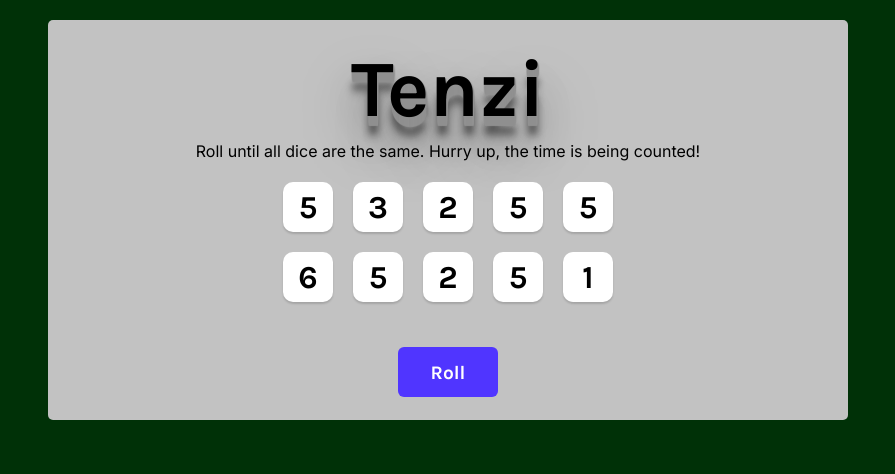
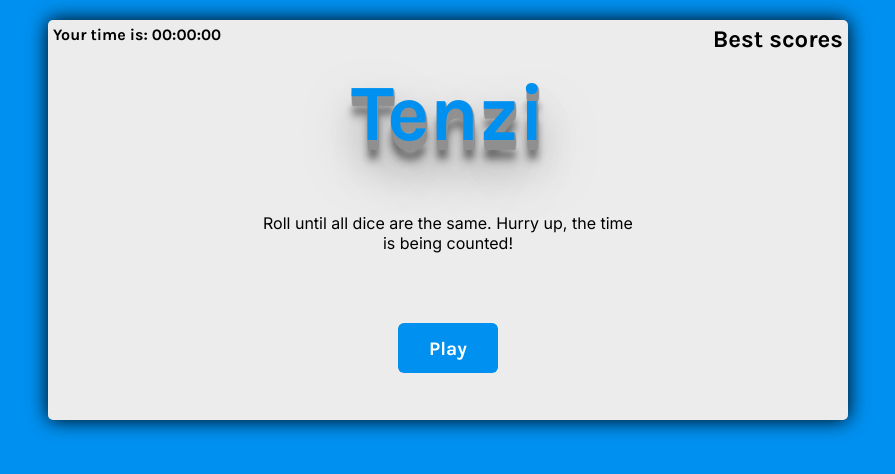
Before and after one commit to rhalupczok/Tenzies, a React (Create React App) app: page / in a window 1280 px wide. Shown: the top 474 px of the page, without its empty margins (192-1087 px from the left). Built offline with nearby package versions, Linux system fonts and the light colour scheme.

Commit message:
added stopwatch, bestscores table

```diff
--- a/src/App.tsx
+++ b/src/App.tsx
@@ -1,29 +1,27 @@
 import React from "react";
 import Die from "./components/die";
+import Stopwatch from "./components/stopwatch";
+import Scoretable from "./components/scoretable";
+import WinPopup from "./components/winpopup";
 import { nanoid } from "nanoid";
 import Confetti from "react-confetti";
 
 export default function App() {
     const [dice, setDice] = React.useState(allNewDice());
-
     const [tenzies, setTenzies] = React.useState(false);
-
-    const [clock, setClock] = React.useState(0);
+    const [play, setPlay] = React.useState(false);
+    const [score, setScore] = React.useState<number[]>([]);
+    const [running, setRunning] = React.useState(false);
 
     React.useEffect(() => {
-        const allHeld = dice.every((die) => die.isHeld);
-        const firstValue = dice[0].value;
+        const allHeld: Boolean = dice.every((die) => die.isHeld);
+        const firstValue: number | string = dice[0].value;
         const allValues = dice.every((die) => die.value === firstValue);
         if (allHeld && allValues) {
             console.log("YOU WON");
             setTenzies(true);
+            setRunning(false);
         }
-
-        // for (let i = 0; i < dice.length - 1; i++) {
-        //     if (dice[i].isHeld === false || dice[i].value !== dice[i + 1].value)
-        //         return;
-        // }
-        // setTenzies(true);
     }, [dice]);
 
     function generateNewDie() {
@@ -72,32 +70,58 @@ export default function App() {
         />
     ));
 
-    // const timeCounter = (time) => {
-    //     let lastTime = this.gameTime - time / 1000;
-    //     let min = Math.floor((lastTime % (60 * 60)) / 60);
-    //     let sec = Math.floor(lastTime % 60);
-    //     let timer = document.getElementById("timer");
-
-    //     if (min + sec >= 0) {
-    //         timer.innerHTML = `TIME: ${min}min ${sec}sec`;
-    //     } else {
-    //         timer.innerHTML = `TIME'S UP !!!`;
-    //         this.circleBall.vel.multBy(960 / 1000); //increasing the table friction when times up
-    //     }
-    // };
+    const scores = (time: number) => {
+        console.log("scoreUpdate 2");
+        setScore((prevScore) => [...prevScore, time]);
+    };
 
     return (
         <main>
             {tenzies && <Confetti />}
+            {tenzies && (
+                <div className="winPopup">
+                    <WinPopup score={score} />
+                    <button
+                        className="roll-dice"
+                        onClick={() => {
+                            setPlay(true);
+                            if (!running) setRunning(true);
+                            rollDice();
+                        }}
+                    >
+                        Play Again
+                    </button>
+                </div>
+            )}
             <h1 className="title">Tenzi</h1>
+            <Stopwatch
+                score={(time) => scores(time)}
+                running={running}
+                tenzies={tenzies}
+            />
+            <Scoretable scores={score} />
+
             <p className="instructions">
                 Roll until all dice are the same. Hurry up, the time is being
                 counted!
             </p>
-            <div className="dice-container">{diceElements}</div>
-            <button className="roll-dice" onClick={rollDice}>
-                {tenzies ? "New Game" : "Roll"}
-            </button>
+            {play && <div className="dice-container">{diceElements}</div>}
+            {play ? (
+                <button className="roll-dice" onClick={rollDice}>
+                    Roll
+                </button>
+            ) : (
+                <button
+                    className="roll-dice"
+                    onClick={() => {
+                        setPlay(true);
+                        if (!running) setRunning(true);
+                        setTenzies(false);
+                    }}
+                >
+                    Play
+                </button>
+            )}
         </main>
     );
 }
--- a/src/components/die.tsx
+++ b/src/components/die.tsx
@@ -2,7 +2,7 @@ import React from "react";
 
 interface DieProps {
     key: string;
-    value: number;
+    value: number | string;
     isHeld: boolean;
     holdDice: () => void;
 }
--- /dev/null
+++ b/src/components/scoretable.tsx
@@ -0,0 +1,35 @@
+import React from "react";
+
+interface Props {
+    scores: number[];
+}
+
+const Scoretable: React.FC<Props> = (props) => {
+    function compareNumbers(a: number, b: number) {
+        return a - b;
+    }
+    const scoreSort = props.scores.sort(compareNumbers);
+    if (scoreSort.length > 10) scoreSort.pop();
+    const scoreElements = scoreSort.map((score, index) => {
+        return (
+            <div key={score} className="scoretable--score">
+                {index + 1}.{" "}
+                <span>
+                    {("0" + Math.floor((score / 60000) % 60)).slice(-2)}:
+                </span>
+                <span>
+                    {("0" + Math.floor((score / 1000) % 60)).slice(-2)}:
+                </span>
+                <span>{("0" + ((score / 10) % 100)).slice(-2)}</span>
+            </div>
+        );
+    });
+    return (
+        <div className="scoretable">
+            <h2 className="scoretable--header">Best scores</h2>
+            {scoreElements}
+        </div>
+    );
+};
+
+export default Scoretable;
--- /dev/null
+++ b/src/components/stopwatch.tsx
@@ -0,0 +1,43 @@
+import React from "react";
+
+interface Props {
+    score: (time: number) => void;
+    running: boolean;
+    tenzies: boolean;
+}
+
+const Stopwatch: React.FC<Props> = ({ score, running, tenzies }) => {
+    const [time, setTime] = React.useState(0);
+
+    React.useEffect(() => {
+        let interval: NodeJS.Timeout | undefined;
+        if (running) {
+            interval = setInterval(() => {
+                setTime((prevTime) => prevTime + 10);
+            }, 10);
+        } else if (!running) {
+            clearInterval(interval);
+        }
+        return () => clearInterval(interval);
+    }, [running]);
+
+    React.useEffect(() => {
+        if (tenzies) score(time);
+        setTime(0);
+    }, [tenzies]);
+
+    return (
+        <div className="stopwatch">
+            <div className="numbers">
+                <span>Your time is: </span>
+                <span>
+                    {("0" + Math.floor((time / 60000) % 60)).slice(-2)}:
+                </span>
+                <span>{("0" + Math.floor((time / 1000) % 60)).slice(-2)}:</span>
+                <span>{("0" + ((time / 10) % 100)).slice(-2)}</span>
+            </div>
+        </div>
+    );
+};
+
+export default Stopwatch;
--- /dev/null
+++ b/src/components/winpopup.tsx
@@ -0,0 +1,41 @@
+import React from "react";
+interface Props {
+    score: number[];
+}
+const WinPopup: React.FC<Props> = (props) => {
+    console.log(props.score);
+    return (
+        <div className="winpopup--content">
+            <h1 className="winpopup--text">SUCCESS!</h1>
+            <h2 className="winpopup--time">
+                Your time is:{" "}
+                <span>
+                    {(
+                        "0" +
+                        Math.floor(
+                            (props.score[props.score.length - 1] / 60000) % 60
+                        )
+                    ).slice(-2)}
+                    :
+                </span>
+                <span>
+                    {(
+                        "0" +
+                        Math.floor(
+                            (props.score[props.score.length - 1] / 1000) % 60
+                        )
+                    ).slice(-2)}
+                    :
+                </span>
+                <span>
+                    {(
+                        "0" +
+                        ((props.score[props.score.length - 1] / 10) % 100)
+                    ).slice(-2)}
+                </span>{" "}
+            </h2>
+        </div>
+    );
+};
+
+export default WinPopup;
--- a/src/index.css
+++ b/src/index.css
@@ -4,25 +4,28 @@
 
 body {
     margin: 0;
-    background-color: #003107;
+    background-color: #0090f0;
     padding: 20px;
     font-family: "Karla", sans-serif;
 }
 
 main {
-    background-color: #c2c2c2;
+    background-color: #ececec;
     height: 400px;
     max-width: 800px;
     border-radius: 5px;
+    box-shadow: 0 0 20px black;
     padding: 20px;
     display: flex;
     flex-direction: column;
     justify-content: space-around;
     align-items: center;
     margin: auto auto;
+    position: relative;
 }
 
 .title {
+    color: #0090f0;
     font-size: 5em;
     margin: 0;
     text-shadow: 1px 1px 1px #919191, 1px 2px 1px #919191, 1px 3px 1px #919191,
@@ -38,6 +41,7 @@ main {
     font-weight: 400;
     margin-top: 0;
     text-align: center;
+    width: 50%;
 }
 
 .dice-container {
@@ -67,7 +71,7 @@ main {
     width: 100px;
     border: none;
     border-radius: 6px;
-    background-color: #5035ff;
+    background-color: #0090f0;
     color: white;
     font-size: 1.2rem;
     font-family: "Karla", sans-serif;
@@ -81,3 +85,54 @@ main {
 .roll-dice:active {
     box-shadow: inset 5px 5px 10px -3px rgba(0, 0, 0, 0.7);
 }
+
+.stopwatch {
+    position: absolute;
+    top: 5px;
+    left: 5px;
+}
+
+.scoretable {
+    position: absolute;
+    top: 5px;
+    right: 5px;
+}
+
+.scoretable--header {
+    margin: 0;
+    padding: 0;
+}
+
+.scoretable--score {
+    margin: 0;
+    padding: 0;
+}
+
+.winPopup {
+    position: absolute;
+    width: 100vw;
+    height: 100vh;
+    display: flex;
+    flex-direction: column;
+    align-items: center;
+    justify-content: center;
+    background-color: rgba(0, 0, 0, 0.9);
+}
+
+.winpopup--content {
+    display: flex;
+    flex-direction: column;
+    justify-content: center;
+    align-items: center;
+    text-align: center;
+}
+
+.winpopup--text {
+    font-size: 5rem;
+    color: white;
+}
+
+.winpopup--time {
+    font-size: 3rem;
+    color: white;
+}
```
